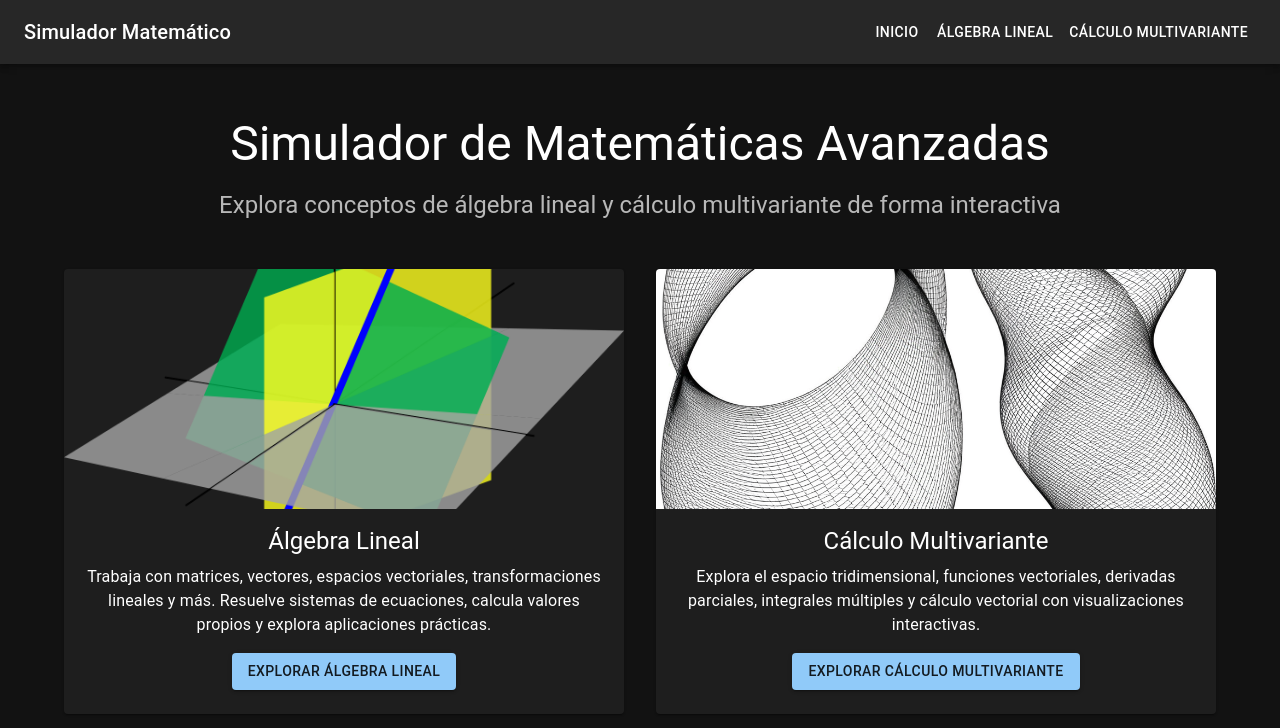
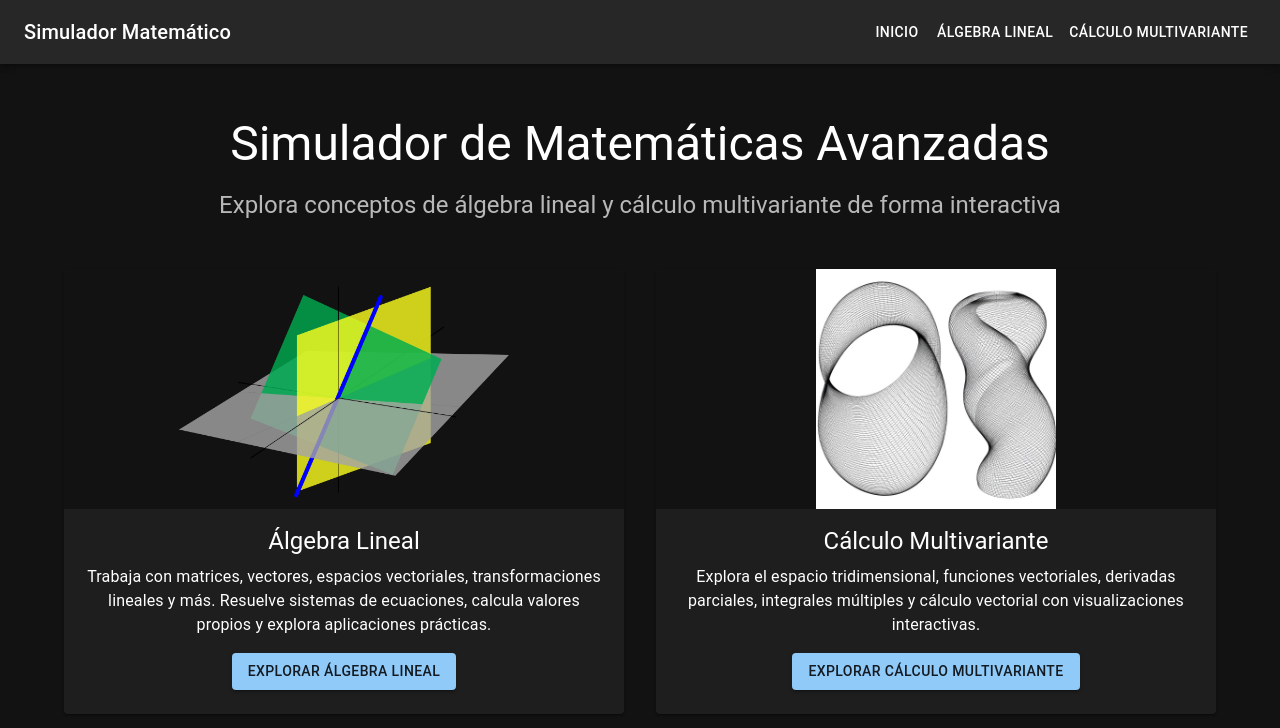
Before and after one commit to pjvalverde/algebra-lineal-simulator, a React (Vite) app: page / in a window 1280 px wide. Shown: the top 728 px of the page. Built offline with nearby package versions, Linux system fonts and the light colour scheme.

Commit message:
Corrige la forma de importar imágenes en LandingPage y mejora estilos de visualización

```diff
--- a/src/LandingPage.jsx
+++ b/src/LandingPage.jsx
@@ -1,7 +1,7 @@
 import React from 'react';
 import { Link } from 'react-router-dom';
 import { Box, Typography, Container, Grid, Card, CardContent, CardMedia, Button } from '@mui/material';
-// Importar las imágenes locales
+// Importar las imágenes correctamente para Vite
 import planarImage from './images/planar2.png';
 import curvilinearImage from './images/curvilinear2.png';
 
@@ -25,6 +25,7 @@ function HomePage() {
                 height="240"
                 image={planarImage}
                 alt="Álgebra Lineal"
+                sx={{ objectFit: 'contain', bgcolor: '#121212' }}
               />
               <CardContent sx={{ flexGrow: 1 }}>
                 <Typography gutterBottom variant="h5" component="h2">
@@ -48,6 +49,7 @@ function HomePage() {
                 height="240"
                 image={curvilinearImage}
                 alt="Cálculo Multivariante"
+                sx={{ objectFit: 'contain', bgcolor: '#121212' }}
               />
               <CardContent sx={{ flexGrow: 1 }}>
                 <Typography gutterBottom variant="h5" component="h2">
```
